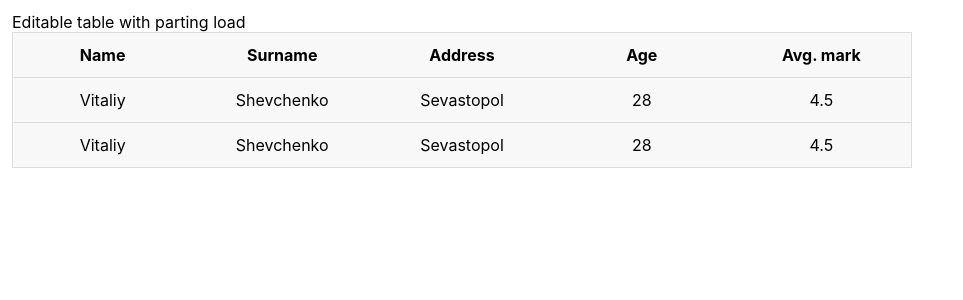
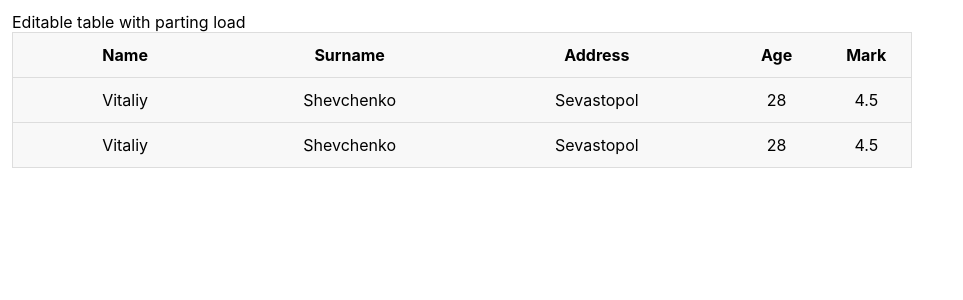
Before and after one commit to Vitaliytheone/Editable-table, a React (Create React App) app: page / in a window 1280 px wide. Shown: the top 300 px of the page, without its empty margins (0-963 px from the left). Built offline with nearby package versions, Linux system fonts and the light colour scheme.

Commit message:
table's width

```diff
--- a/src/components/table/index.tsx
+++ b/src/components/table/index.tsx
@@ -8,9 +8,9 @@ const Table = ({}: TTable) => {
             <thead>
                 <tr>
                     {scheme.map((item, idx) => {
-                        const { name } = item;
+                        const { name, width } = item;
                         return (
-                            <th scope="col" key={idx}>
+                            <th scope="col" key={idx} style={{ width }}>
                                 {name}
                             </th>
                         );
--- a/src/components/table/sheme.ts
+++ b/src/components/table/sheme.ts
@@ -22,6 +22,6 @@ export const scheme = [
     {
         id: "mark",
         width: "10%",
-        name: "Avg. mark",
+        name: "Mark",
     },
 ];
--- a/src/components/table/style.scss
+++ b/src/components/table/style.scss
@@ -3,7 +3,6 @@ table {
   border-collapse: collapse;
   margin: 0;
   padding: 0;
-  table-layout: fixed;
   max-width: 900px;
   width: 100%;
 }
```
